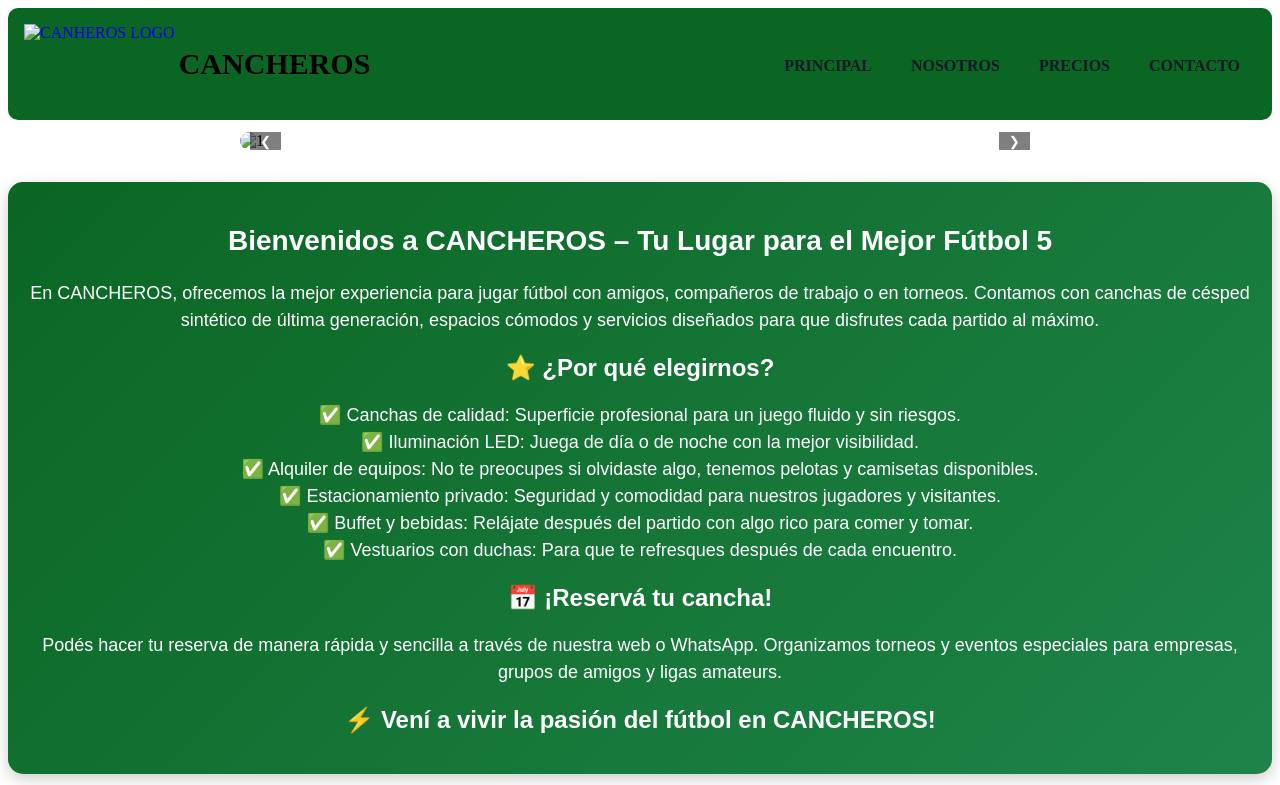
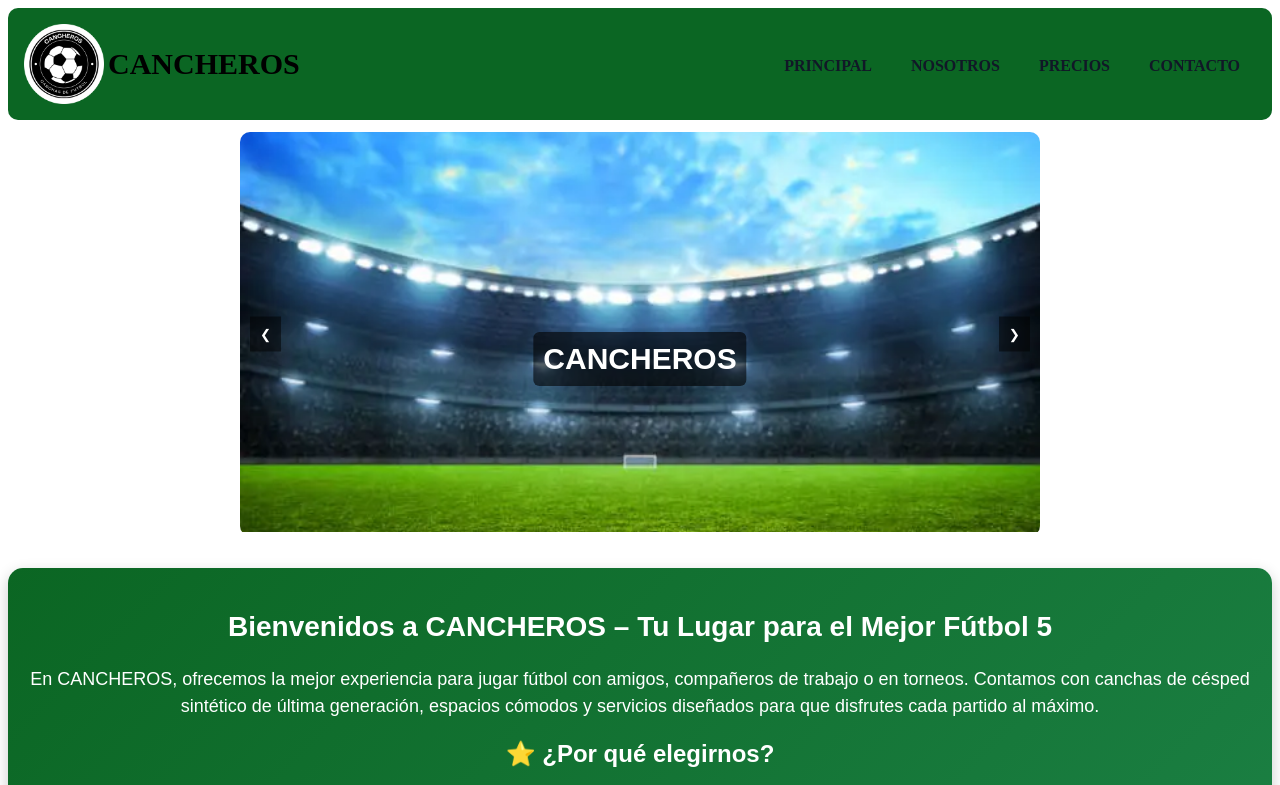
Before and after one commit to Maxi4zr/canchas, a plain HTML site: page index.html in a window 1280 px wide. Shown: the top 785 px of the page. Drawn offline with Linux system fonts and the light colour scheme; the site is published under a folder, as on GitHub Pages, so addresses that start at the root find nothing.

Commit message:
carpetaaas

```diff
--- a/home.css
+++ b/home.css
@@ -227,6 +227,6 @@ footer a:hover {
     }
 }
 
-#title, #dir, #container h1, #container p, #container h2, #container-2 a, footer{
+#title, #nav, #dir, #container h1, #container p, #container h2, #container-2 a, footer{
     animation: fadeIn 1s ease-in-out;
 }
--- a/home.html
+++ b/index.html
@@ -10,15 +10,15 @@
 
     <nav id="nav">
         <div class="nav-container">
-            <a href="pages/home.html" class="nav-logo">
-                <img  src="/public/imagenes/Diagrama DE CLASES.png" alt="CANHEROS LOGO">
+            <a href="index.html" class="nav-logo">
+                <img  src="Diagrama DE CLASES.png" alt="CANHEROS LOGO">
                 <span>CANCHEROS</span>
             </a>
 
             <div class="nav-menu" id="nav-menu">
                 <div class="nav-list">
 
-                        <a href="pages/home.html" class="nav-item">PRINCIPAL</a>
+                        <a href="index.html" class="nav-item">PRINCIPAL</a>
                         <a href="#" class="nav-item" >NOSOTROS</a>
                         <a href="#" class="nav-item">PRECIOS</a>
                         <a href="#" class="nav-item">CONTACTO</a>
@@ -32,15 +32,15 @@
     <div class="carousel-container">
         <div class="carousel">
             <div class="slide">
-                <img src="/public/imagenes/1.png" alt="1">
+                <img src="1.png" alt="1">
                 <h1 class="text">CANCHEROS</h1>
             </div>
             <div class="slide">
-                <img src="/public/imagenes/2.png" alt="2">
+                <img src="2.png" alt="2">
                 <h1 class="text">COMPLEJO DE CANCHAS DE FUTBOL 5</h1>
             </div>
             <div class="slide">
-                <img src="/public/imagenes/3.png" alt="3">
+                <img src="3.png" alt="3">
                 <h1 class="text"> AV. IGNACIO DE LA ROZA 333</h1>
             </div>
         </div>
--- a/turnos.css
+++ b/turnos.css
@@ -65,7 +65,7 @@
 #img{
     position: relative;
     margin: 12px auto;
-    background-image: url('/public/imagenes/asasd2.png');
+    background-image: url('asasd2.png');
     background-position: center;
     background-size: cover;
     background-attachment: fixed;
@@ -75,7 +75,8 @@
     overflow: hidden;
     box-shadow: 0 5px 20px rgba(0, 0, 0, 0.3);
 }
-/* Agregar una capa oscura encima de la imagen */
+
+
 #img::before {
     content: "";
     position: absolute;
@@ -84,7 +85,7 @@
     width: 100%;
     height: 100%;
     background-color: rgba(0, 0, 0, 0.5);
-    z-index: 1; /* Coloca la capa sobre la imagen */
+    z-index: 1;
 }
 
 #text-banner{
@@ -182,3 +183,18 @@ footer a {
 footer a:hover {
     color: white;
 }
+
+@keyframes fadeIn {
+    from {
+        opacity: 0;
+        transform: translateY(20px);
+    }
+    to {
+        opacity: 1;
+        transform: translateY(0);
+    }
+}
+
+#title,#nav,  #whatsapp, #section, #text-banner, #img, #group, #group label, #group input, footer{
+    animation: fadeIn 1s ease-in-out;
+}
```
Also changed, not shown: turnos.html (+3 -3 lines), 1.png (renamed from public/imagenes/1.png), 2.png (renamed from public/imagenes/2.png), 3.png (renamed from public/imagenes/3.png), CANCHEROS.png (renamed from public/imagenes/CANCHEROS.png), Diagrama DE CLASES.png (renamed from public/imagenes/Diagrama DE CLASES.png), asasd.png (renamed from public/imagenes/asasd.png), asasd2.png (renamed from public/imagenes/asasd2.png), 2 other files.
